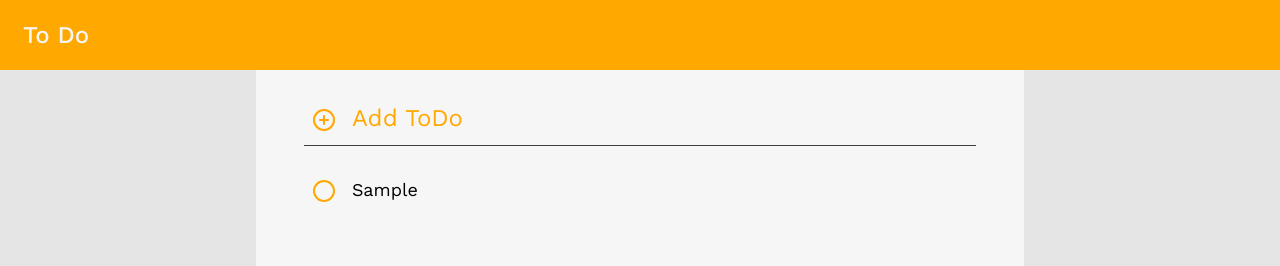
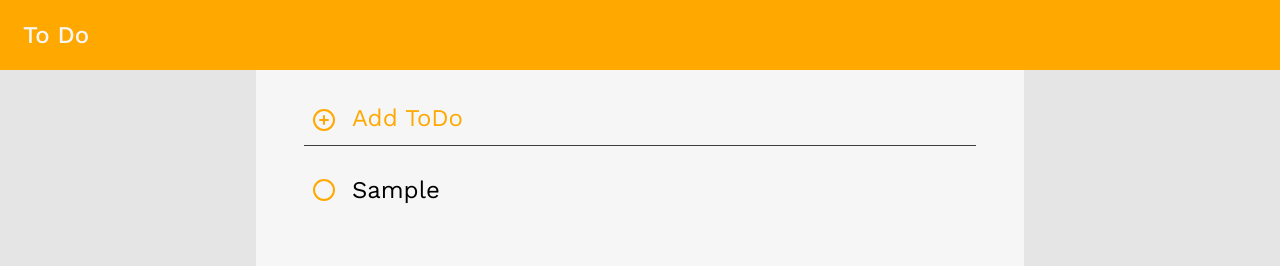
Before and after one commit to alexdisdier/todo-client, a React (Create React App) app: page / in a window 1280 px wide. Both pictures are taken after typing "Sample" into the empty fields and a click on the button "Add todo". Shown: the top 266 px of the page. Built offline with nearby package versions, Linux system fonts and the light colour scheme.

Commit message:
fix(item): edit content span font-size

```diff
--- a/src/components/List/Item/index.tsx
+++ b/src/components/List/Item/index.tsx
@@ -77,7 +77,9 @@ const Item: FC<Props> = ({
             ) : (
               <span
                 data-testid="item"
-                className={isDone ? 'cross-task' : ''}
+                className={
+                  isDone ? 'input-edit-task cross-task' : 'input-edit-task'
+                }
                 onClick={toggleEditMode}
               >
                 {content}
```
Also changed, not shown: src/components/List/Item/Item.css (line endings or trailing spaces), 1 other file (tests, documents, lock files or other folders).
